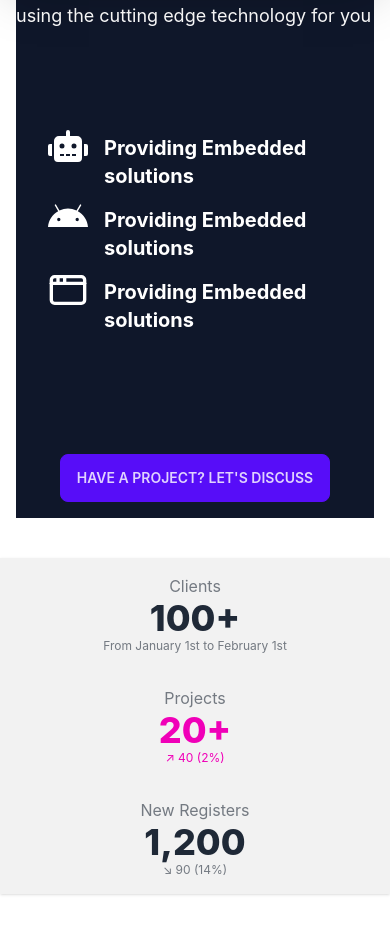
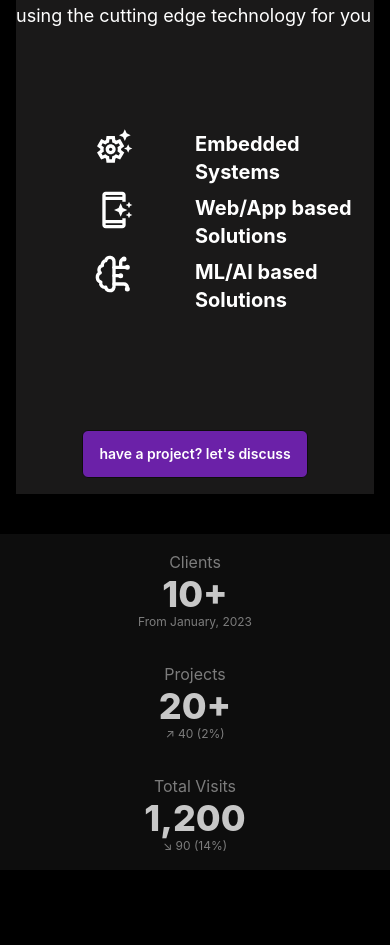
Before and after one commit to ArifinRafi/my-cart, a React (Create React App) app: page / in a window 390 px wide. Shown: the part 1030-1975 px from the top of the page. Built offline with nearby package versions, Linux system fonts and the light colour scheme; no server answers.

Commit message:
resizing

```diff
--- a/src/App.js
+++ b/src/App.js
@@ -34,7 +34,9 @@ function App() {
 ])
 
   return (
-    <RouterProvider router = {router}></RouterProvider>
+    <div className=''>
+      <RouterProvider router = {router}></RouterProvider>
+    </div>
   );
 }
 
--- a/src/components/CustomerForm.js
+++ b/src/components/CustomerForm.js
@@ -1,4 +1,5 @@
 import React from 'react';
+
 
 const CustomerForm = () => {
     return (
--- a/src/components/Footer.js
+++ b/src/components/Footer.js
@@ -1,12 +1,22 @@
 import React from 'react';
 import logo from '../assets/roboway_logo.png'
+import {FaFacebook} from 'react-icons/fa'
+import { FaInstagram } from 'react-icons/fa';
+import { FaLinkedin } from 'react-icons/fa';
+import {MdOutlineSettingsSuggest, MdOutlineAppShortcut} from 'react-icons/md'
 
 const Footer = () => {
     return (
         <footer className="footer p-10 bg-opacity-40  bg-purple-800 bg-opacity-60 text-white ">
   <div>
-    <img src={logo} className='w-[145px] h-[45px]' alt="" />
+    <img src={logo} className='w-[218px] h-[65px]' alt="" />
     <p>All rights reserved by Roboway Technologies 2023</p>
+    <div className='grid grid-cols-3'>
+    <FaFacebook className='mx-[10px]' size='30px' color=''></FaFacebook>
+    <FaInstagram className='mx-[10%]' size='30px' color=''></FaInstagram>
+    <FaLinkedin className='mx-[10%]' size='30px' color=''></FaLinkedin>
+    </div>
+
   </div>
   <div>
     <span className="footer-title">Services</span>
--- a/src/components/Hero.js
+++ b/src/components/Hero.js
@@ -13,7 +13,7 @@ const Hero = () => {
     transition={{duration:2}}>
     <h1 className="text-5xl font-bold text-transparent bg-clip-text bg-gradient-to-r from-green-400 to-blue-500">Automate your Life with us!</h1>
       <p className="py-6 text-white">Roboway is the first RAAS based startup of Bangladesh. Our services are focused on IoT, Embedded Systems, ML/AI and Software based modern solutions. Let's find a way through robotics. The future is Here!</p>
-      <button className="btn btn-primary">Know more!</button>
+      <button className="btn bg-purple-800 rounded-md hover:bg-purple-900 text-white">Know more!</button>
     </motion.section>
 
     </div>
@@ -22,7 +22,7 @@ const Hero = () => {
     initial={{opacity:0}}
     animate={{opacity:1}}
     transition={{duration:2}}>
-    <img src={heroimg} className=" rounded-lg shadow-2xl w-full lg:h-full h-[120%] relative z-[0] lg:py-0 py-20" />
+    <img src={heroimg} className="shadow-2xl lg:w-[100%] lg:h-[90%] h-[100%] relative lg:py-0 py-15" />
     </motion.div>
 
 
--- a/src/components/Intro.js
+++ b/src/components/Intro.js
@@ -1,20 +1,17 @@
 import React from 'react';
 import { animate, motion} from 'framer-motion'
 import {FaRobot, FaAndroid} from 'react-icons/fa'
-import {LuAppWindow} from 'react-icons/lu'
+import {LuBrainCircuit} from 'react-icons/lu'
+import {MdOutlineSettingsSuggest, MdOutlineAppShortcut} from 'react-icons/md'
 
 const divElement = [
-    {iconImage: <FaRobot size='40px' color=''></FaRobot>,
-    name:'Providing Embedded solutions'},
-    {iconImage: <FaAndroid size='40px'></FaAndroid>,
-    name:'Providing Embedded solutions'},
-    {iconImage: <LuAppWindow size='40px'></LuAppWindow>,
-    name:'Providing Embedded solutions'}
-
-
-
-
-]
+    {iconImage: <MdOutlineSettingsSuggest size='40px'></MdOutlineSettingsSuggest>,
+    name:'Embedded Systems '},
+    {iconImage: <MdOutlineAppShortcut size='40px'></MdOutlineAppShortcut>,
+    name:'Web/App based Solutions'},
+    {iconImage: <LuBrainCircuit size='40px'></LuBrainCircuit>,
+    name:'ML/AI based Solutions'}
+ ]
 
 
 const Intro = () => {
@@ -52,7 +49,7 @@ const Intro = () => {
 
     return (
         <div className='px-4'>
-            <div className=' bg-slate-900 w-full text-white lg:h-[450px] '>
+            <div className=' bg-base-300 w-full text-white lg:h-[450px] '>
             <motion.div
             variants={fadeInAnimation}
             initial='initial'
@@ -62,17 +59,17 @@ const Intro = () => {
             <p className='grid text-lg justify-center mt-12 '>Our primary concern is to find a solution using the cutting edge technology for you</p>
             </motion.div>
 
-            <div className='lg:flex my-24  justify-between mx-4 text-xl font-bold'>
+            <div className='grid lg:grid-cols-3 grid-cols-1 my-24  justify-items-center mx-4 text-xl font-bold'>
                 {divElement.map((divElement)=> (
                     <motion.div variants={fadeInfromleft} key={divElement.name}
                     initial='initial'
                     whileInView={'animate'}
                     //use viewport={{once:ture}}
-                    ><div className='flex justify-center'>
-                        <div className='mx-4'>
+                    ><div className='grid grid-cols-2 justify-items-center'>
+                        <div className='mx-0'>
                          {divElement.iconImage}
                         </div>
-                        <div className='my-2'>
+                        <div className='my-1'>
                          {divElement.name}
                         </div>
 
@@ -83,7 +80,7 @@ const Intro = () => {
                 ))}
             </div>
 
-            <div className='grid justify-center py-4'><button className='btn btn-primary grid justify-center'>Have a project? Let's discuss</button></div>
+            <div className='grid justify-center py-4'><button className='btn bg-purple-800  hover:bg-purple-900 text-white rounded-md grid justify-center'>Have a project? Let's discuss</button></div>
         </div>
         </div>
     );
--- a/src/components/Navbar.js
+++ b/src/components/Navbar.js
@@ -31,27 +31,25 @@ const Navbar = () => {
         <nav className='bg-purple-800 bg-opacity-50 lg:my-20' >
 
             {/* navbar for pc view */}
-        <div className='bg-opacity-40 fixed top-0 z-50 backdrop-blur-lg rounded shadow-2xl lg:w-full sm:flex hidden bg-black  navbar bg-purple-800  h-20'>
+        <div className='bg-opacity-40 fixed top-0 z-50 backdrop-blur-lg rounded shadow-2xl max-w-full sm:flex hidden bg-black  navbar bg-purple-800  h-20'>
 
-        <img className='w-[145px] h-[45px]' src={logo} alt="" />
+        <img className='w-[185px] h-[50px]' src={logo} alt="" />
 
 <ul className='list-none flex justify-start px-8 items-center flex-1 text-white'>
 
    <li className='flex justify-evenly cursor-pointer text-[16px] gap-5 font-semibold'>
    <Link to='/' >Home</Link>
     <Link to='/'>Services</Link>
+    <Link to='/Products'>Products</Link>
 
-    <div className="dropdown dropdown-bottom ">
+    {/* <div className="dropdown dropdown-bottom ">
   <label tabIndex={0} className="transparent-bg">Products</label>
-  <ul tabIndex={0} className="dropdown-content z-[1] menu  shadow bg-purple-800 opacity-50 rounded-box w-52">
+  <ul tabIndex={0} className="dropdown-content z-[1] menu  shadow bg-purple-800 opacity-50 rounded-xl w-52">
     <li><a>Pixi Version 1.0</a></li>
     <li><a>Shield 52</a></li>
     <li><a>Miraz 1.0</a></li>
   </ul>
-</div>
-
-    <Link to='/Signup'>Sign Up</Link>
-    <Link to='/Login'>Login</Link>
+</div>   */}
     <Link to='/'>About</Link>
    </li>
 </ul>
--- a/src/components/Reviews.js
+++ b/src/components/Reviews.js
@@ -3,6 +3,7 @@ import mahbub from '../assets/mahbub.jpg'
 import labib from '../assets/labib.jpg'
 
 const Reviews = () => {
+  const review = [{name:'Mahbub Ul Haque', comments:'They are very energectic and pationate about their work. Lets hope for the best for Roboway'}, {name:'Labib Muhannad', comments:'We took a customized solution for our business from roboway. Their service is extremely good'}, {name:'Abrarul Rohan', comments:'I came to know about through online workplace since 1 year ago. The team maintained well communication and delivered my desired solution before the deadline.'}];
     return (
         <section class="text-neutral-700 dark:text-neutral-300 py-12 ">
   <div class="mx-auto text-center md:max-w-xl lg:max-w-3xl">
@@ -19,12 +20,12 @@ const Reviews = () => {
         class="block rounded-lg bg-white shadow-lg dark:bg-neutral-700 dark:shadow-black/30">
         <div class="h-28 overflow-hidden rounded-t-lg bg-[#9d789b]"></div>
         <div
-          class="mx-auto -mt-12 w-20 overflow-hidden rounded-full border-2 border-white bg-white dark:border-neutral-800 dark:bg-neutral-800">
+          class="mx-auto -mt-12 w-20  overflow-hidden rounded-full border-2 border-white  dark:border-neutral-800 ">
           <img
             src={mahbub} />
         </div>
         <div class="p-6">
-          <h4 class=" text-2xl font-semibold">Mahbub Ul Haque</h4>
+          <h4 class=" text-2xl font-semibold">{review[0].name}</h4>
           <p className='mb-4 text-sm'>Embedded System Engineer, Palki Motors</p>
           <hr />
           <p class="mt-4">
--- a/src/components/Stats.js
+++ b/src/components/Stats.js
@@ -2,36 +2,22 @@ import React from 'react';
 
 const Stats = () => {
     return (
-        // <div className='grid grid-cols-3 bg-black '>
-
-        //     <div><span className='text-4xl font-bold text-transparent bg-clip-text bg-gradient-to-r from-green-400 to-blue-500'>100+</span> <span className='text-2xl'>User</span></div>
-        //     <div><span className='text-4xl font-bold text-transparent bg-clip-text bg-gradient-to-r from-green-400 to-blue-500'>200+</span> <span className='text-2xl'>Projects</span></div>
-        //     <div><span className='text-4xl font-bold text-transparent bg-clip-text bg-gradient-to-r from-green-400 to-blue-500'>200+</span> <span className='text-2xl'>User</span></div>
-
-        //     <span></span>
-
-
-
-
-
-        // </div>
-
-        <div className="shadow  grid grid-cols-1 lg:grid-cols-3 my-10 bg-base-200">
+  <div className="shadow  grid grid-cols-1 lg:grid-cols-3 my-10 bg-base-200">
 
   <div className="stat place-items-center">
     <div className="stat-title">Clients</div>
-    <div className="stat-value">100+</div>
-    <div className="stat-desc">From January 1st to February 1st</div>
+    <div className="stat-value">10+</div>
+    <div className="stat-desc">From January, 2023</div>
   </div>
 
   <div className="stat place-items-center">
     <div className="stat-title">Projects</div>
-    <div className="stat-value text-secondary">20+</div>
-    <div className="stat-desc text-secondary">↗︎ 40 (2%)</div>
+    <div className="stat-value ">20+</div>
+    <div className="stat-desc">↗︎ 40 (2%)</div>
   </div>
 
   <div className="stat place-items-center">
-    <div className="stat-title">New Registers</div>
+    <div className="stat-title">Total Visits</div>
     <div className="stat-value">1,200</div>
     <div className="stat-desc">↘︎ 90 (14%)</div>
   </div>
--- a/src/pages/Home.js
+++ b/src/pages/Home.js
@@ -8,7 +8,7 @@ import Intro from '../components/Intro';
 
 const Home = () => {
     return (
-        <div>
+        <div className='max-w-screen-xl mx-auto'>
            <Hero></Hero>
            <Intro></Intro>
            <Stats></Stats>
--- a/tailwind.config.js
+++ b/tailwind.config.js
@@ -3,6 +3,9 @@ module.exports = {
   content: [
     "./src/**/*.{js,jsx,ts,tsx}",
   ],
+  daisyui: {
+    themes: [ "black"],
+  },
   theme: {
     extend: {},
   },
```
Also changed, not shown: src/components/Cards.js (+24 -10 lines).
